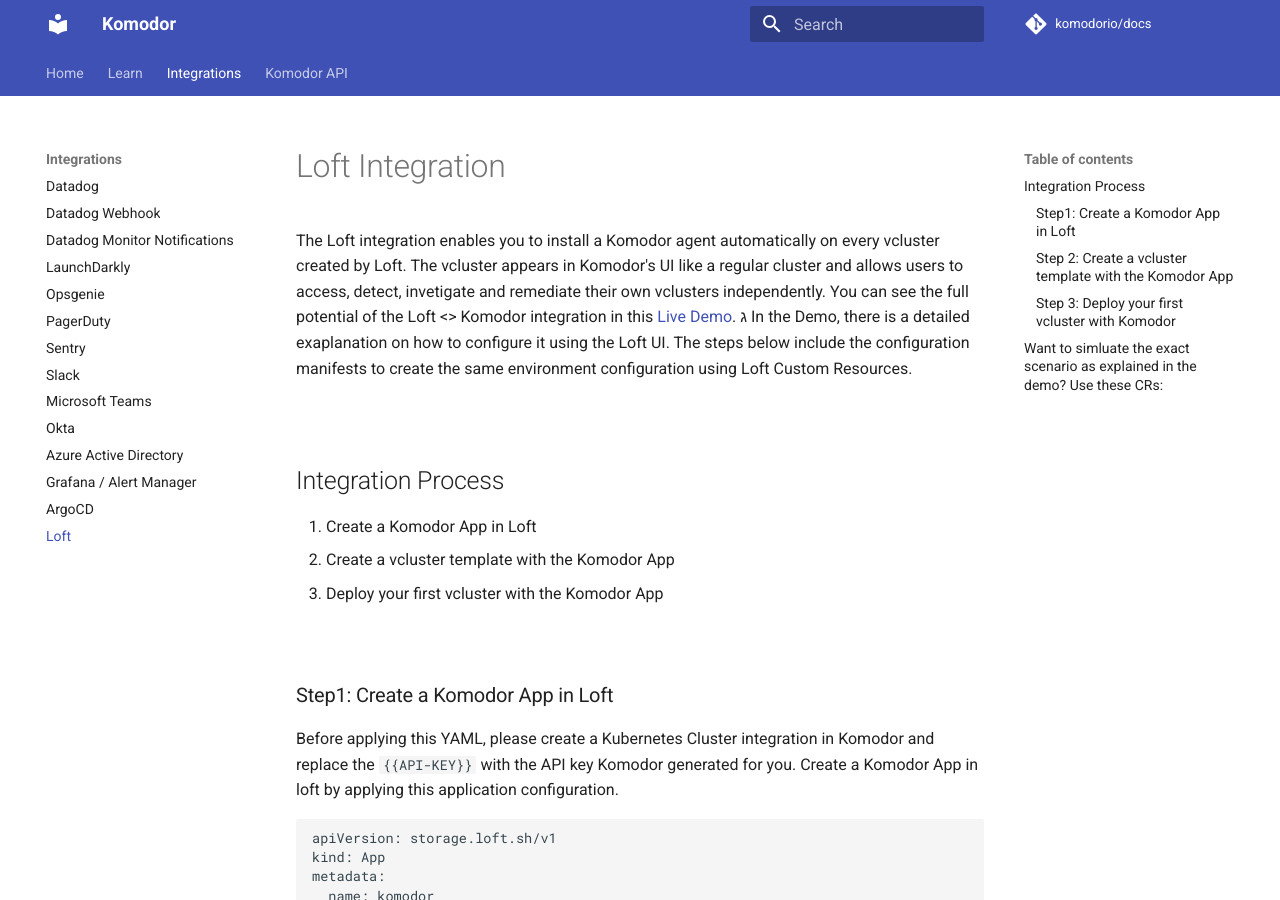
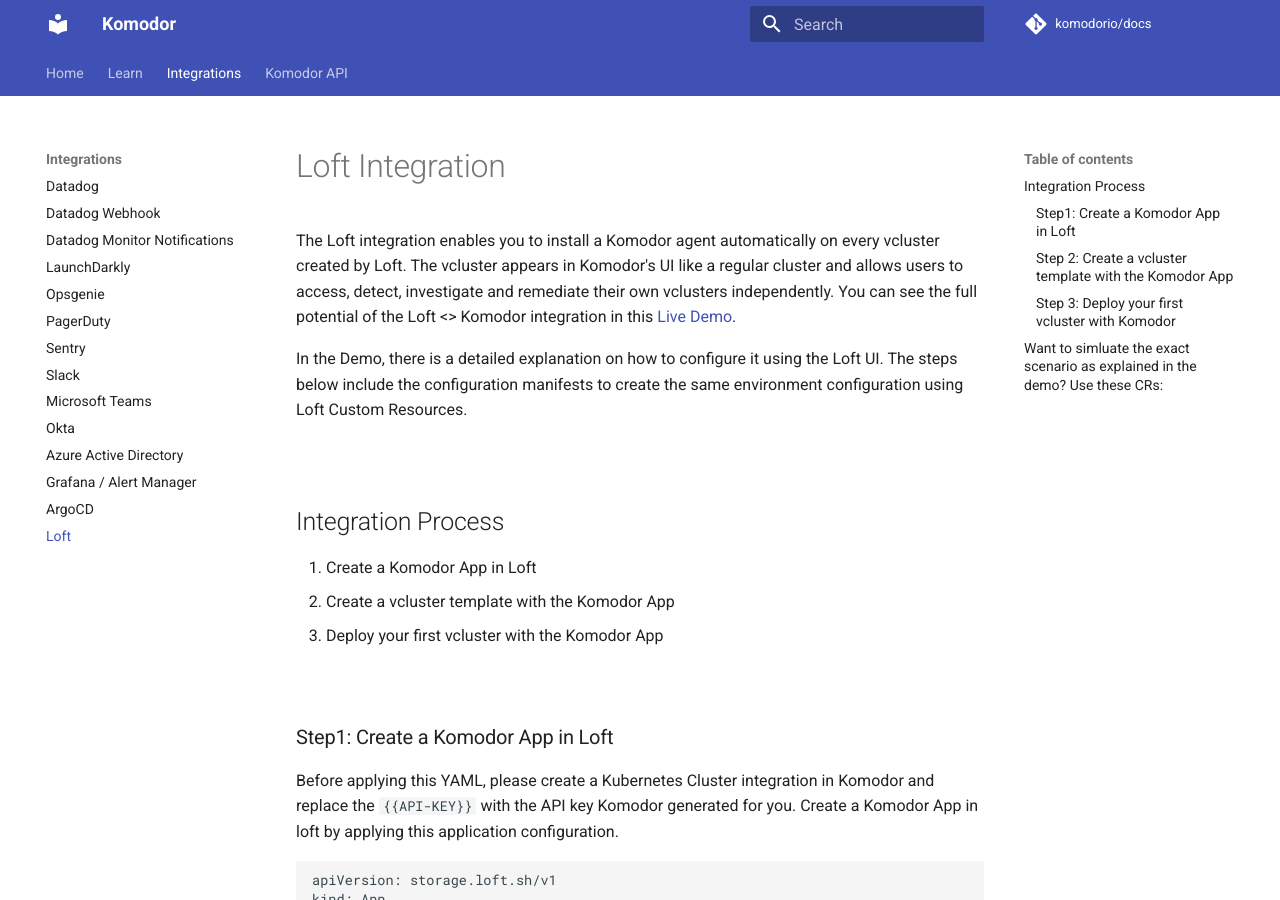
Before and after one commit to komodorio/docs, an MkDocs documentation site: the page built from docs/Integrations/Loft.md, in a window 1280 px wide and 900 px high. Built offline with MkDocs 1.6.1 and Material for MkDocs 9.7.7, drawn with Linux system fonts in a browser that asks for light colours; comment, search, counter and statistics services are not loaded.

Commit message:
fix:fix Loft doc

```diff
--- a/docs/Integrations/Loft.md
+++ b/docs/Integrations/Loft.md
@@ -1,10 +1,10 @@
 # Loft Integration
 
 The Loft integration enables you to install a Komodor agent automatically on every vcluster created by Loft.
-The vcluster appears in Komodor's UI like a regular cluster and allows users to access, detect, invetigate and remediate their own vclusters independently.
+The vcluster appears in Komodor's UI like a regular cluster and allows users to access, detect, investigate and remediate their own vclusters independently.
 You can see the full potential of the Loft <> Komodor integration in this [Live Demo](https://www.linkedin.com/video/event/urn:li:ugcPost:7004685584732471296/).
-ג
-In the Demo, there is a detailed exaplanation on how to configure it using the Loft UI.
+
+In the Demo, there is a detailed explanation on how to configure it using the Loft UI.
 The steps below include the configuration manifests to create the same environment configuration using Loft Custom Resources.
 
 <br>
```
